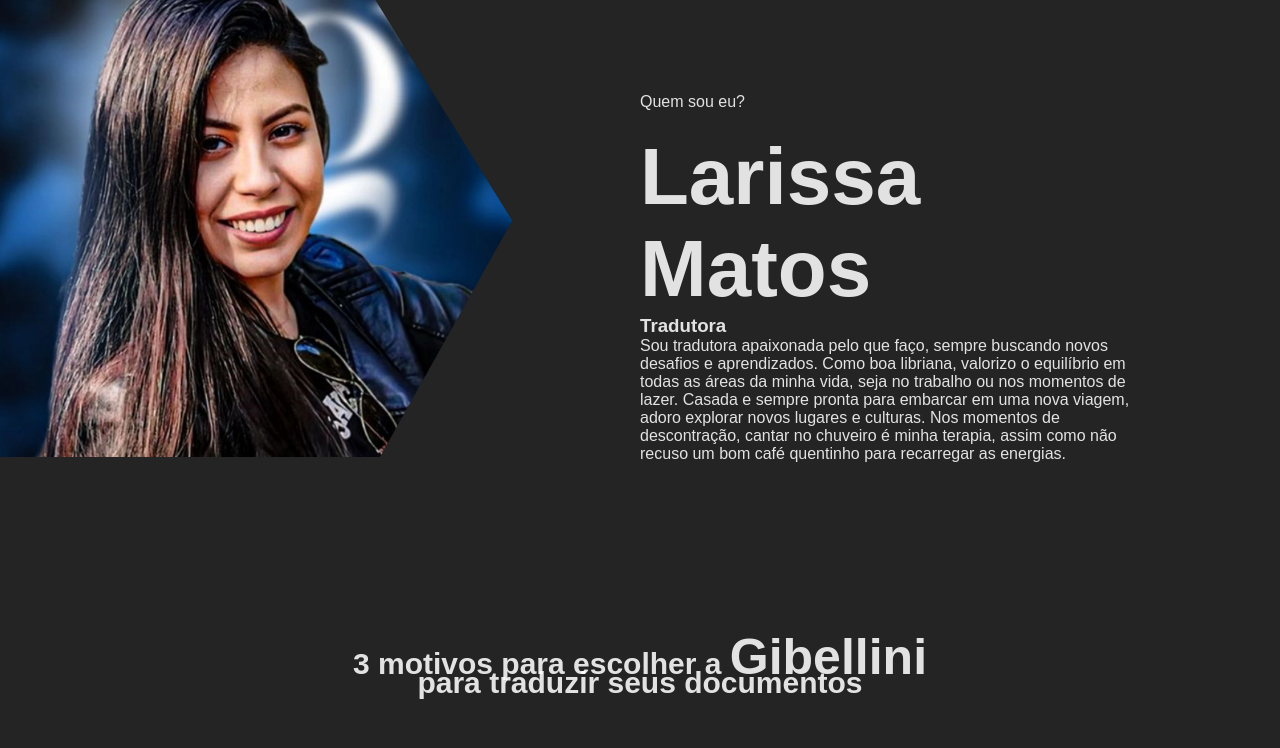
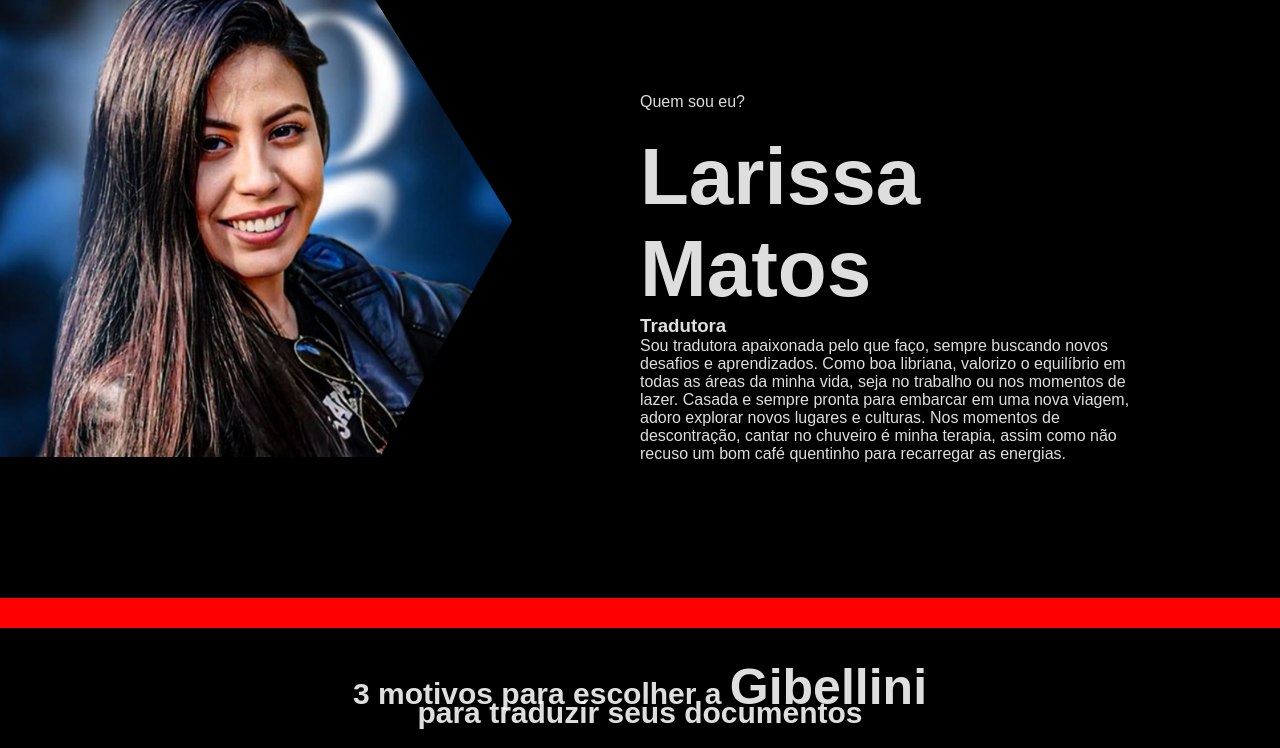
Before and after one commit to GeorgeLucasGLz/gibellinitraduzioni, a React (Vite) app: page / in a window 1280 px wide. Shown: the part 650-1398 px from the top of the page. Built offline with nearby package versions, Linux system fonts and the light colour scheme; a web font is replaced by a local one.

Commit message:
addCardSection

```diff
--- a/src/App.jsx
+++ b/src/App.jsx
@@ -10,6 +10,7 @@ import { Hero }
   from '../src/Components/HeroSection/style'
 import LarissaSection from './components/LarissaSection'
 import Serviços from './components/Serviços'
+import CardsServices from './components/CardsServices'
 
 function App() {
 
@@ -34,6 +35,7 @@ function App() {
         <img src={Italy} className='italy'></img>
       </Hero>
       <LarissaSection />
+      <CardsServices />
       <Serviços />
     </>
   )
--- /dev/null
+++ b/src/Components/CardsServices/index.jsx
@@ -0,0 +1,16 @@
+import React from "react";
+import { Section } from './style.js'
+
+function Cards() {
+
+    return (
+        <>
+            <Section>
+
+            </Section>
+
+        </>
+    )
+}
+
+export default Cards
--- /dev/null
+++ b/src/Components/CardsServices/style.js
@@ -0,0 +1,9 @@
+import styled from "styled-components";
+
+export const Section = styled.section `
+
+width: 100vw;
+background-color: red;
+height: 30px;
+
+`
--- a/src/index.css
+++ b/src/index.css
@@ -4,7 +4,7 @@
 :root {
   font-family: "Gowun Batang", Arial, Helvetica, sans-serif;
   color: rgba(255, 255, 255, 0.87);
-  background-color: #242424;
+  background-color: #000000;
 
 }
 
```
